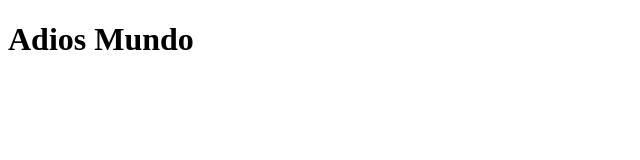
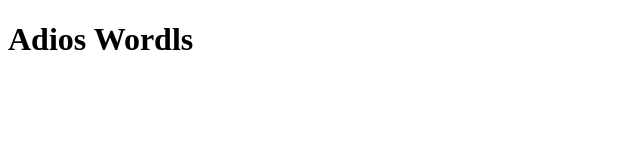
Before and after one commit to PauloRiv/PauloRiv.github.io, a plain HTML site: page index.html in a window 1280 px wide. Shown: the full height of the page, 0-640 px from the left. Drawn offline with Linux system fonts and the light colour scheme.

Commit message:
volvi a modificar el hola mundo

```diff
--- a/index.html
+++ b/index.html
@@ -7,7 +7,7 @@
     <link rel="stylesheet" href="style.css">
 </head>
 <body>
-    <h1>Adios Mundo</h1>
+    <h1>Adios Wordls</h1>
     <script src="script.js"></script>
 </body>
 </html>
```
